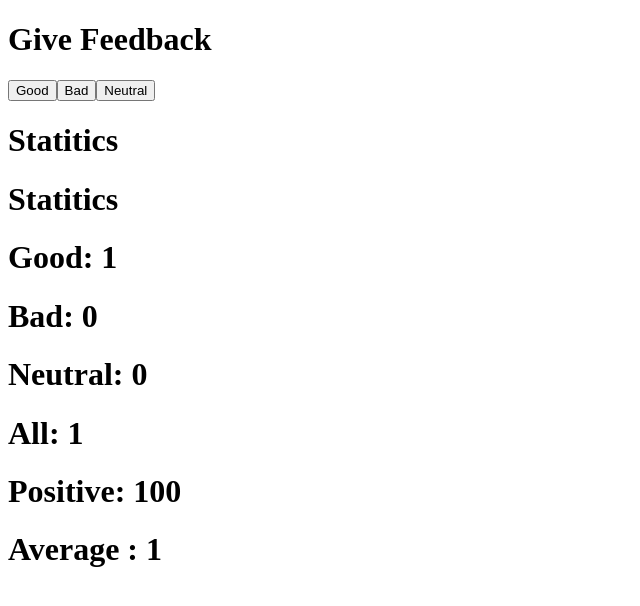
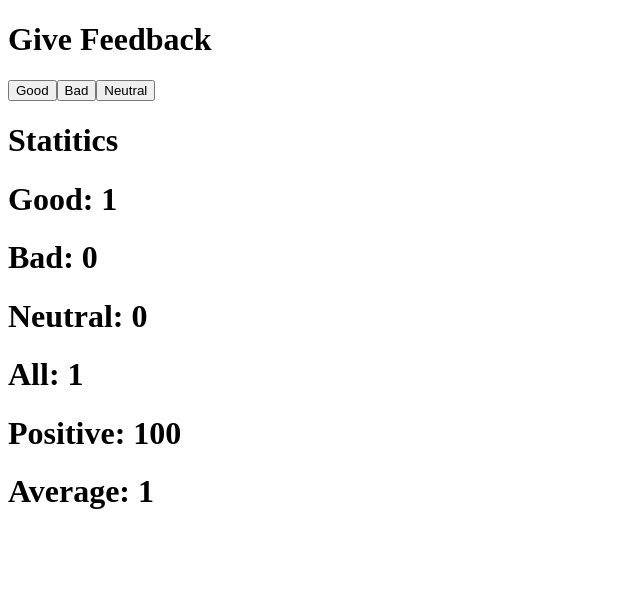
Before and after one commit to niklauspalerme/Intro_a_react_Ejercicio1.6, a React (Create React App) app: page / in a window 1280 px wide. Both pictures are taken after a click on the button "Good". Shown: the top 606 px of the page, without its empty margins (0-640 px from the left). Built offline with nearby package versions, Linux system fonts and the light colour scheme; the HTML template or start-up script is replaced by a standard one.

Commit message:
Add files via upload

```diff
--- a/src/componentes/statictics.jsx
+++ b/src/componentes/statictics.jsx
@@ -1,16 +1,16 @@
-import React, { useState } from 'react'
+import React from 'react'
+import Statistic from './statistic';
 
 const Statistics = ({good,bad,neutral,total,porcentajePositivo,promedio}) =>{
 
     return(
         <>
-            <h1>Statitics</h1>
-            <h1> Good: {good}</h1>
-            <h1> Bad: {bad}</h1>
-            <h1> Neutral: {neutral}</h1>
-            <h1>All: {total}</h1>
-            <h1>Positive: {porcentajePositivo}</h1>
-            <h1>Average : {promedio}</h1>
+            <Statistic text="Good" value={good}/>
+            <Statistic text="Bad" value={bad}/>
+            <Statistic text="Neutral" value={neutral}/>
+            <Statistic text="All" value={total}/>
+            <Statistic text="Positive" value={porcentajePositivo}/>
+            <Statistic text="Average" value={promedio}/>
         </>
     )
 }
--- /dev/null
+++ b/src/componentes/statistic.jsx
@@ -0,0 +1,13 @@
+import React from 'react'
+
+ const Statistic = ({text, value}) =>{
+
+    return(
+        <>
+            <h1>{text}: {value} </h1>
+        </>
+    )
+
+}
+
+export default Statistic;
```
